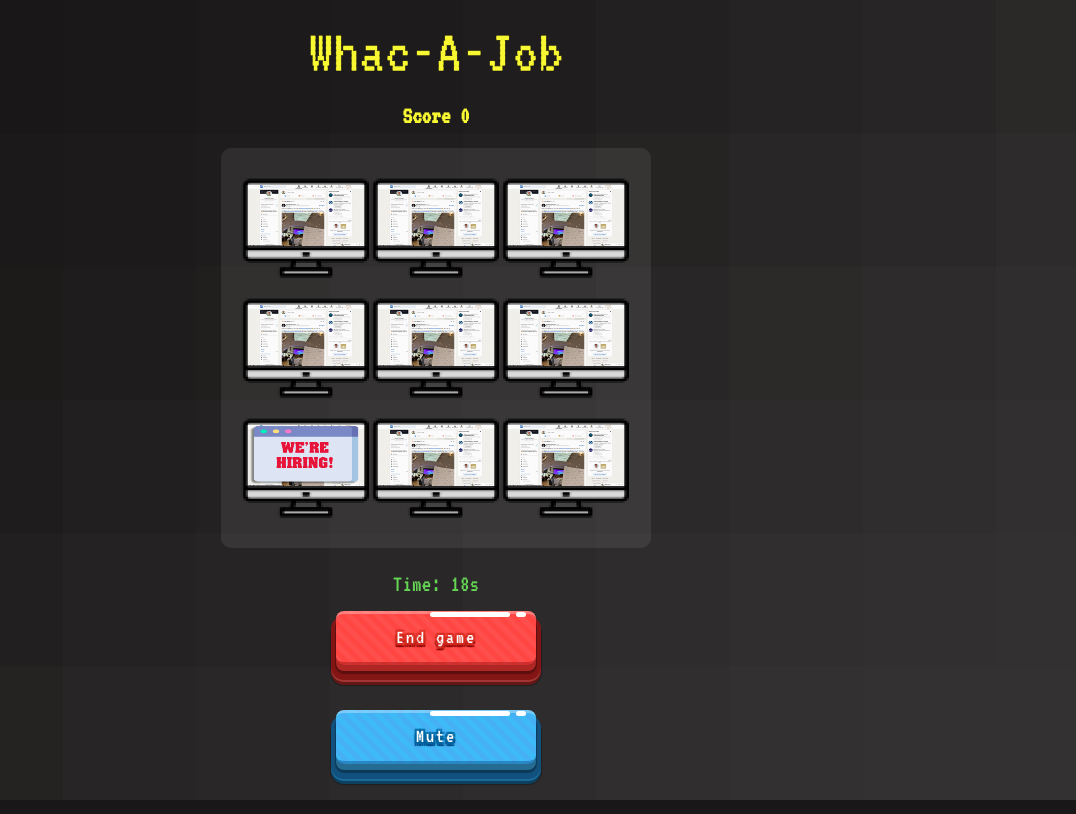
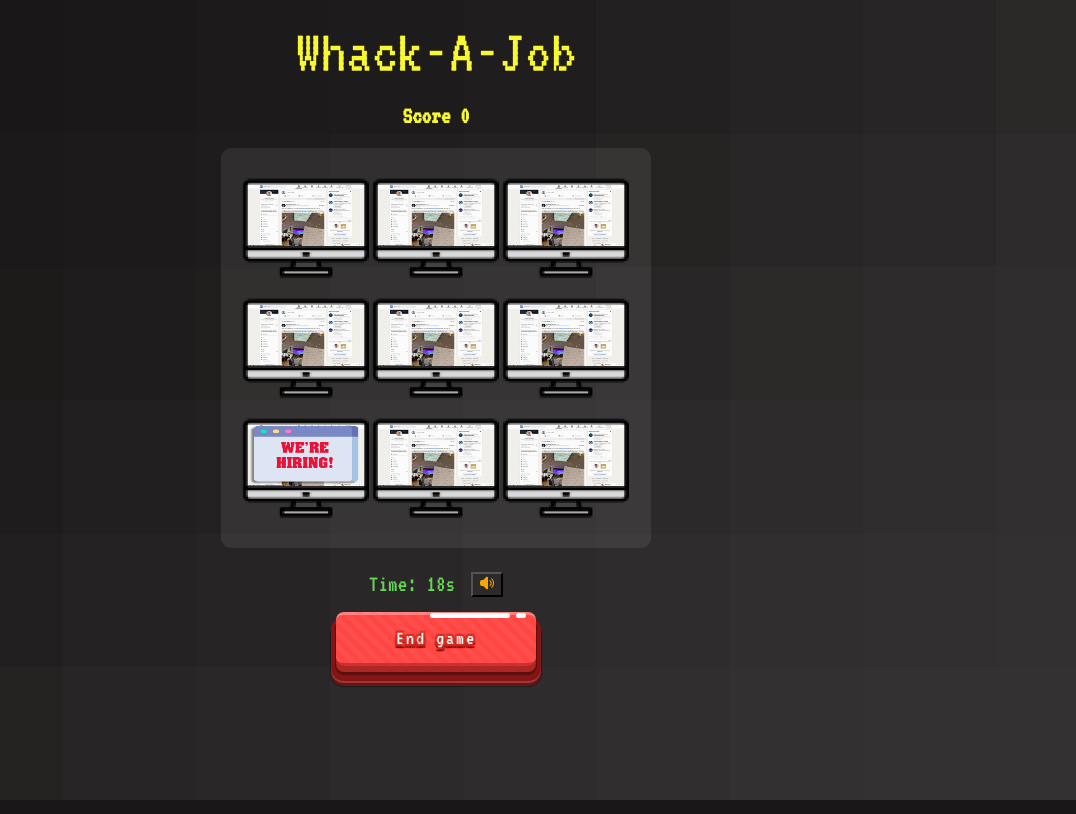
Before and after one commit to juusorutanen/whack-a-job-game, a React (Create React App) app: page / in a window 1280 px wide. Both pictures are taken after a click on the button "Start". Shown: the whole page, without its empty margins (204-1280 px from the left). Built offline with nearby package versions, Linux system fonts and the light colour scheme; a web font is replaced by a local one.

Commit message:
add mute icons

```diff
--- a/package.json
+++ b/package.json
@@ -12,6 +12,7 @@
     "@types/react-dom": "^18.2.14",
     "react": "^18.2.0",
     "react-dom": "^18.2.0",
+    "react-icons": "^4.11.0",
     "react-scripts": "5.0.1",
     "typescript": "^4.9.5",
     "web-vitals": "^2.1.4"
--- a/src/App.css
+++ b/src/App.css
@@ -129,3 +129,13 @@ p, .timer {
 .message {
   color:orange;
 }
+
+.wrapper {
+  display: flex;
+  gap: 1rem;
+}
+
+.mute-button {
+  background: none;
+  color: orange;
+}
--- a/src/App.tsx
+++ b/src/App.tsx
@@ -5,6 +5,8 @@ import sound from './audio/masterchief.mp3'
 import hole from "./monitorlinkedin.png";
 import Timer from "./components/Timer";
 import useAudio from "./hooks/useAudio";
+import {HiSpeakerWave,HiSpeakerXMark} from "react-icons/hi2";
+
 
 function App() {
   const [playing, setPlaying] = useState(false);
@@ -80,7 +82,7 @@ function App() {
 
   return (
     <div className="game">
-      <h1>Whac-A-Job</h1>
+      <h1>Whack-A-Job</h1>
       {!playing && !finished && (
         <div className="container">
           <p>
@@ -109,13 +111,16 @@ function App() {
               />
             ))}
           </div>
-          <Timer time={TIME_LIMIT} onEnd={endGame} />
+          <div className="wrapper">
+            <Timer time={TIME_LIMIT} onEnd={endGame} />
+            <button className="mute-button" onClick={toggleMute}>
+              {!muted ? <><HiSpeakerWave/></> : <HiSpeakerXMark/>}
+            </button>
+          </div>
           <button className="game-button red" onClick={endGame}>
             End game
           </button>
-          <button className="game-button" onClick={toggleMute}>
-            {!muted ? "Mute" : "Unmute"}
-          </button>
+
         </>
       )}
       {finished && (
```
Also changed, not shown: 1 other file (tests, documents, lock files or other folders).
